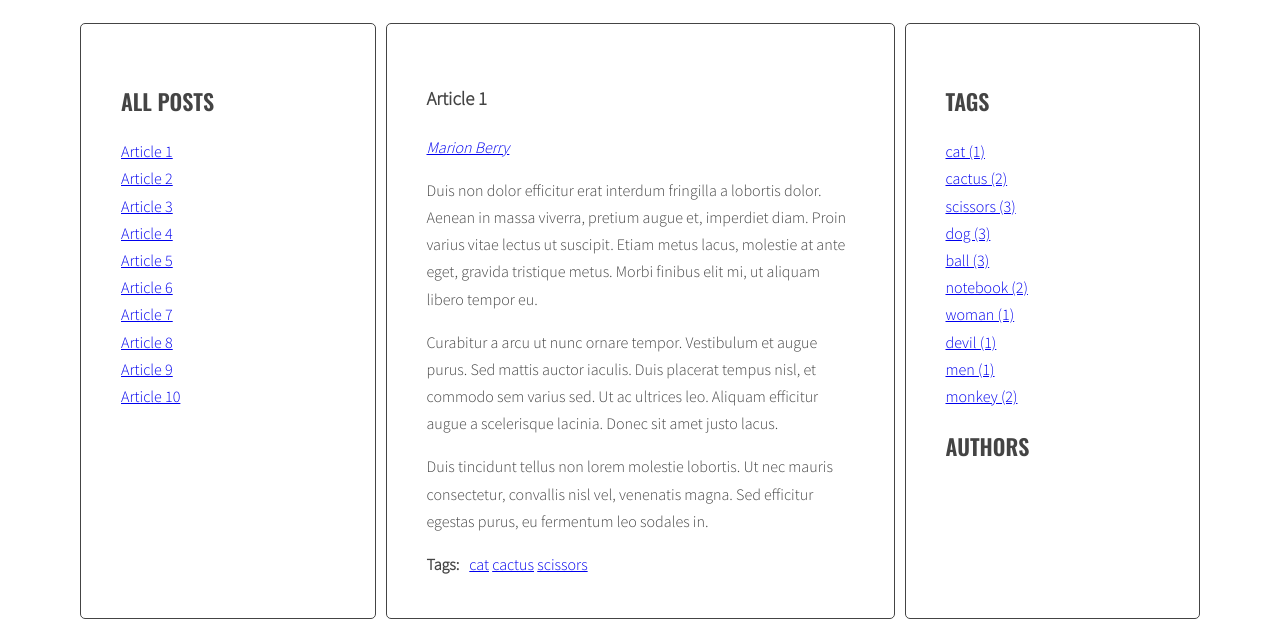
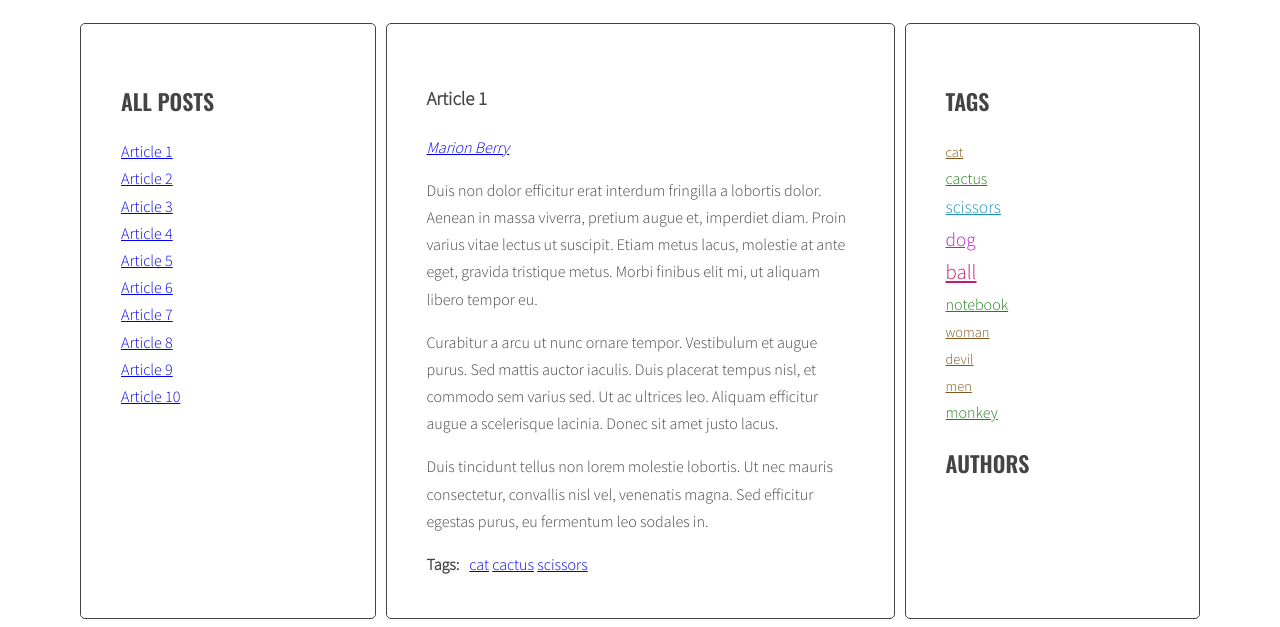
Before and after one commit to kriskensy/WebDev_javascript-blog, a website: page index.html in a window 1280 px wide. Shown: the part 220-847 px from the top of the page. Drawn offline with nearby package versions, Linux system fonts and the light colour scheme.

Commit message:
Add calculateTagClass function. Add scss styling to tags cloud

```diff
--- a/index.html
+++ b/index.html
@@ -124,7 +124,7 @@
                             </ul>
                         </div>
                     </article>
-                    <article class="post" id="article-6" data-tags="dog" data-author="George Tuxedo">
+                    <article class="post" id="article-6" data-tags="dog ball" data-author="George Tuxedo">
                         <h3 class="post-title">Article 6</h3>
                         <p class="post-author">by George Tuxedo</p>
                         <div class="post-content">
@@ -167,7 +167,7 @@
                             </ul>
                         </div>
                     </article>
-                    <article class="post" id="article-8" data-tags="men" data-author="Theo Tabby">
+                    <article class="post" id="article-8" data-tags="men ball dog" data-author="Theo Tabby">
                         <h3 class="post-title">Article 8</h3>
                         <p class="post-author">by Theo Tabby</p>
                         <div class="post-content">
--- a/js/script.js
+++ b/js/script.js
@@ -92,6 +92,15 @@
         return params;
     }
 
+    const calculateTagClass = function (count, params){
+        const normalizedCount = count - params.min;
+        const normalizedMax = params.max - params.min;
+        const percentage = normalizedCount / normalizedMax;
+        const classNumber = Math.floor(percentage * (optCloudClassCount - 1) +1);
+
+        return optCloudClassPrefix + classNumber;
+    }
+
     const generateTags = function () {
         /* [NEW] create a new variable allTags with an empty object */
         let allTags ={};
@@ -148,8 +157,11 @@
         /* [NEW] START LOOP: for each tag in allTags: */
         for(let tag in allTags){
             /* [NEW] generate code of a link and add it to allTagsHTML */
-            // allTagsHTML += tag + ' (' + allTags[tag] + ') ';
-            allTagsHTML += '<li><a href="#tag-' + tag + '">' + tag + ' (' + allTags[tag] + ')</a></li>';
+            // const tagLinkHTML = '<li><a href="#tag-' + tag + '" class="' + calculateTagClass(allTags[tag], tagsParams) + '">' + tag + ' (' + allTags[tag] + ')</a></li>';
+
+            const tagLinkHTML = '<li><a href="#tag-' + tag + '" class="' + calculateTagClass(allTags[tag], tagsParams) + '">' + tag + '</a></li>';
+
+            allTagsHTML += tagLinkHTML;
         }
         /* [NEW] END LOOP: for each tag in allTags: */
 
--- a/sass/style.scss
+++ b/sass/style.scss
@@ -1,6 +1,17 @@
 @import url('https://fonts.googleapis.com/css?family=Oswald:400,600|Sacramento|Source+Sans+Pro:300&subset=latin-ext');
 
 /* Variables */
+$font-size-xs: 90%;
+$font-size-s: 100%;
+$font-size-m: 110%;
+$font-size-l: 120%;
+$font-size-xl: 130%;
+
+$color-xs: #80571d;
+$color-s: #21801d;
+$color-m: #1d8ec2;
+$color-l: #ba1dc2;
+$color-xl: #c21d72;
 
 $color-light: #fff;
 $color-dark: #444;
@@ -125,3 +136,30 @@ body {
         margin: 0 10px 0 0;
     }
 }
+
+//Tags
+
+.tag-size-1{
+    font-size: $font-size-xs;
+    color: $color-xs;
+}
+
+.tag-size-2{
+    font-size: $font-size-s;
+    color: $color-s;
+}
+
+.tag-size-3{
+    font-size: $font-size-m;
+    color: $color-m;
+}
+
+.tag-size-4{
+    font-size: $font-size-l;
+    color: $color-l;
+}
+
+.tag-size-5{
+    font-size: $font-size-xl;
+    color: $color-xl;
+}
```
Also changed, not shown: css/style.css, 1 other file.
